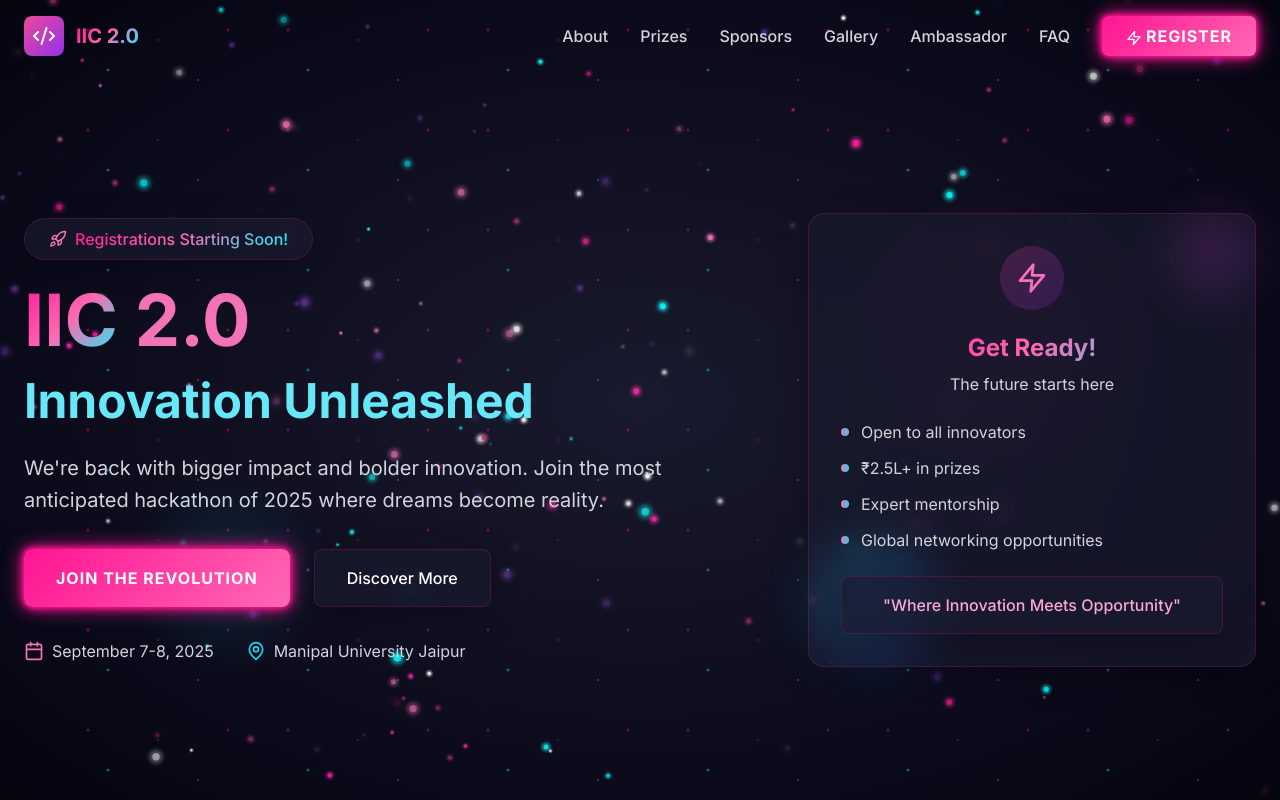
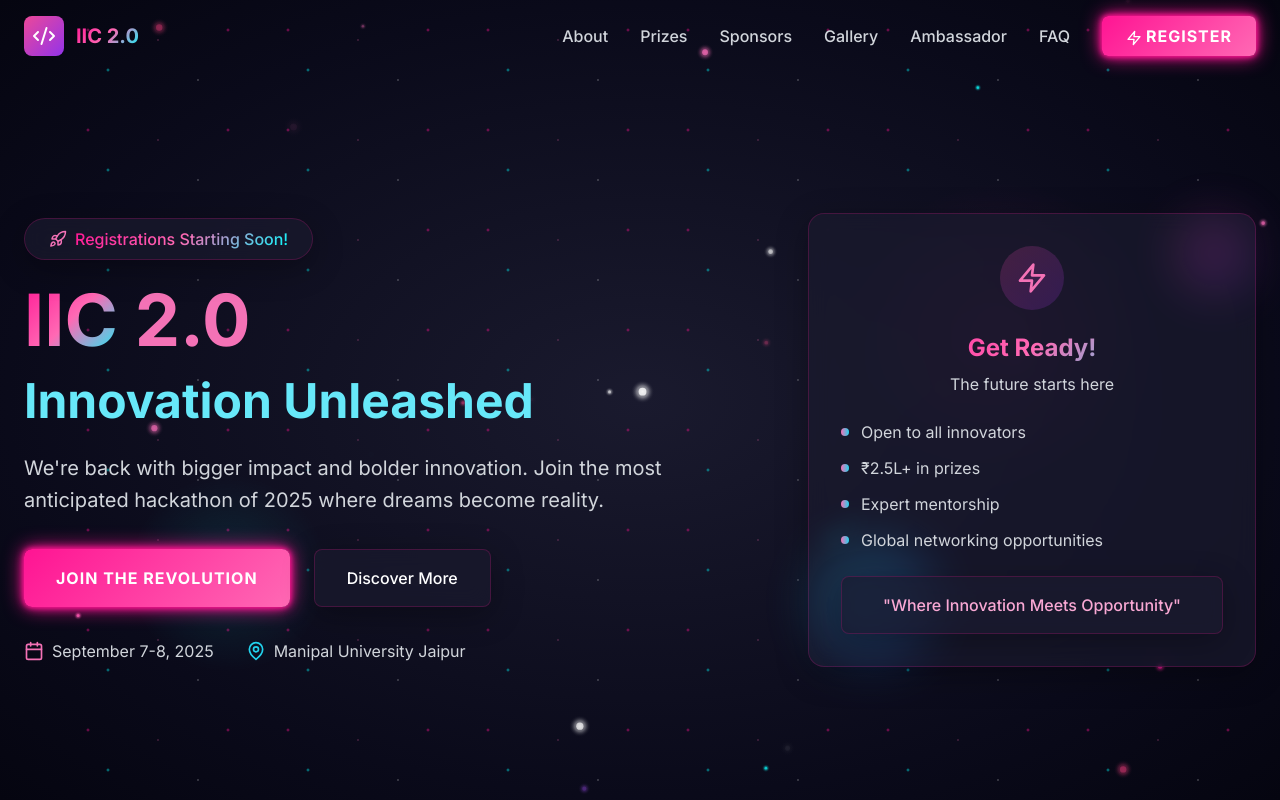
Before and after one commit to praneshnikhar/IIC-2.0, a React (Vite) app: page /home in a window 1280 px wide. Shown: the top 800 px of the page. Built offline with nearby package versions, Linux system fonts and the light colour scheme.

Commit message:
Made glowing particles specific to pages

```diff
--- a/src/components/GlowingParticles.tsx
+++ b/src/components/GlowingParticles.tsx
@@ -12,7 +12,11 @@ interface Particle {
   maxLife: number;
 }
 
-const GlowingParticles: React.FC = () => {
+interface GlowingParticlesProps {
+  maxParticles?: number;
+}
+
+const GlowingParticles: React.FC<GlowingParticlesProps> = ({maxParticles = 7}) => {
   const canvasRef = useRef<HTMLCanvasElement>(null);
   const animationFrameId = useRef<number>();
   const particlesRef = useRef<Particle[]>([]);
@@ -56,7 +60,6 @@ const GlowingParticles: React.FC = () => {
     };
 
     // Initialize particles
-    const maxParticles = 50;
     for (let i = 0; i < maxParticles; i++) {
       particlesRef.current.push(createParticle());
     }
--- a/src/components/Hero.tsx
+++ b/src/components/Hero.tsx
@@ -21,11 +21,11 @@ const Hero: React.FC = () => {
       <div className="floating-shapes"></div>
 
       {/* Additional animated elements */}
-      <div className="absolute inset-0 overflow-hidden">
+     {/* <div className="absolute inset-0 overflow-hidden">
         <div className="absolute top-1/4 left-1/4 w-2 h-2 bg-gradient-to-r from-pink-500 to-cyan-400 rounded-full animate-ping"></div>
         <div className="absolute top-3/4 right-1/3 w-1 h-1 bg-gradient-to-r from-cyan-400 to-pink-500 rounded-full animate-ping" style={{ animationDelay: '1s' }}></div>
         <div className="absolute top-1/2 right-1/4 w-3 h-3 bg-gradient-to-r from-pink-400 to-purple-500 rounded-full animate-pulse" style={{ animationDelay: '2s' }}></div>
-      </div>
+      </div>*/}
 
       <div className="container mx-auto px-4 md:px-6 z-10">
         <div className="flex flex-col lg:flex-row items-center justify-between">
--- a/src/components/IntroWrapper.tsx
+++ b/src/components/IntroWrapper.tsx
@@ -40,7 +40,7 @@ const IntroWrapper: React.FC = () => {
     <div className="min-h-screen relative space-bg text-white overflow-hidden font-mono">
 
       {/* Glowing Particles */}
-      <GlowingParticles />
+      <GlowingParticles maxParticles = {50}/>
 
       {showIntro && (
         <div
```
